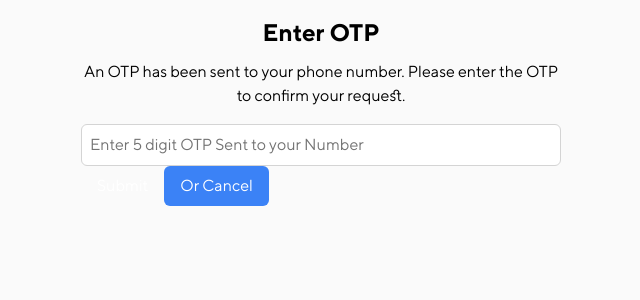
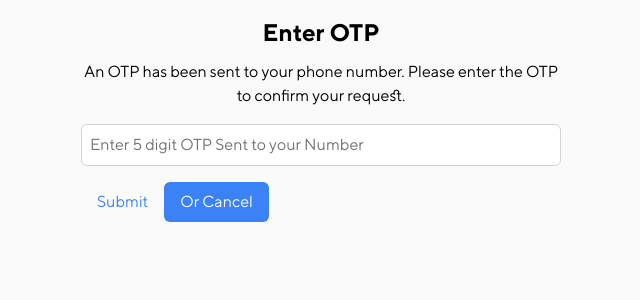
Before and after one commit to liwoo/doorbell-site, a Next.js app: page /revoke in a window 1280 px wide. Both pictures are taken after typing "5" into the empty fields and a click on the button "Revoke My Data". Shown: the top 300 px of the page, without its empty margins (319-959 px from the left). Built offline with nearby package versions, Linux system fonts and the light colour scheme.

Commit message:
final revoke changes

```diff
--- a/src/pages/revoke.jsx
+++ b/src/pages/revoke.jsx
@@ -36,8 +36,8 @@ export default function Revoke() {
             placeholder="Enter 5 digit OTP Sent to your Number"
             className="w-full rounded-md border border-gray-300 p-2"
           />
-          <div className="flex gap-y-4">
-            <button className="rounded-md px-4 py-2 text-white">Submit</button>
+          <div className="flex gap-y-4 my-4">
+            <button className="rounded-md px-4 py-2 text-blue-500 border-blue-500">Submit</button>
             <Link href={'/'} className="rounded-md bg-blue-500 px-4 py-2 text-white hover:bg-blue-600">
               Or Cancel
             </Link>
```
